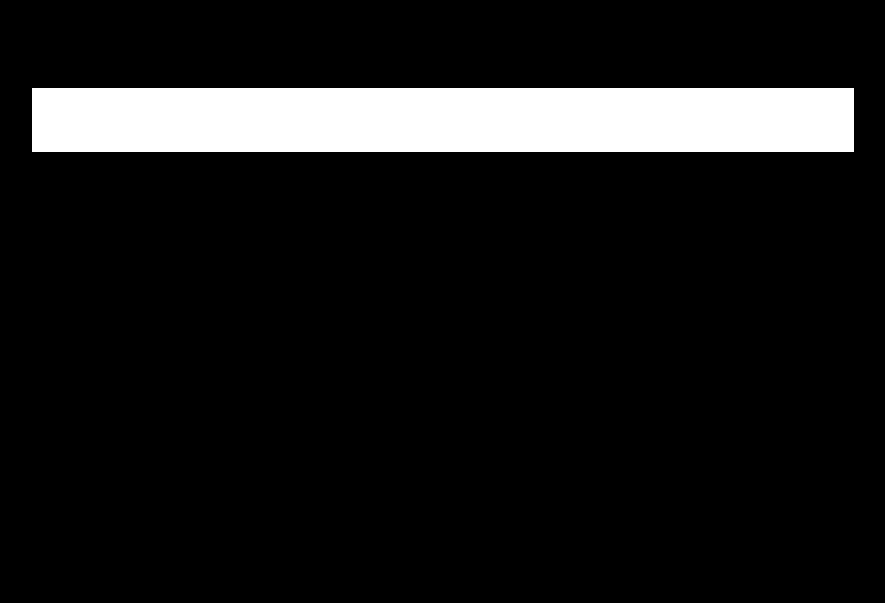
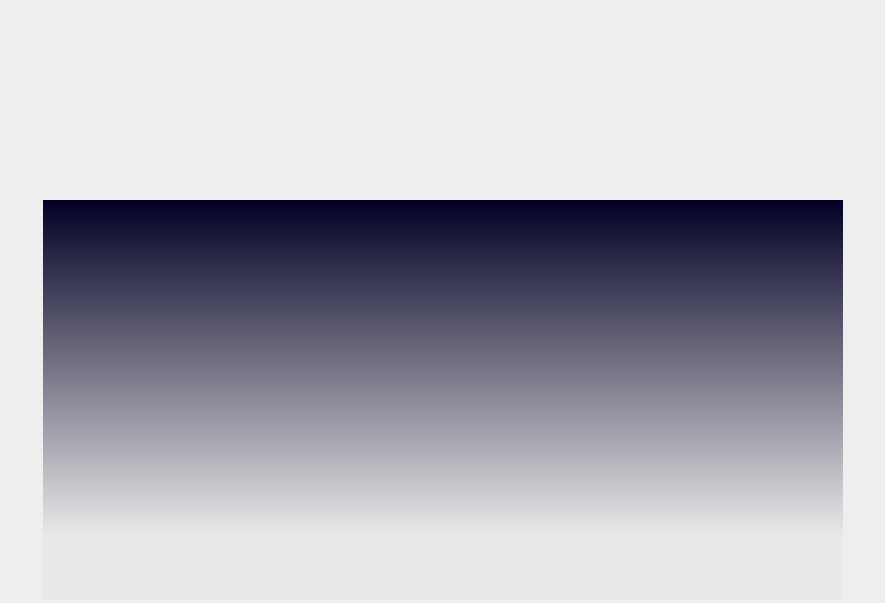
Before and after one commit to gospod1978/04.-CSS-Transitions-and-Animations-Lab, a plain HTML site: page 03. Animating-gradients/Solution/index.html in a window 1280 px wide. Shown: the whole page, without its empty margins (197-1082 px from the left). Drawn offline with Linux system fonts and the light colour scheme.

Commit message:
Update style.css

```diff
--- a/03. Animating-gradients/Solution/style.css
+++ b/03. Animating-gradients/Solution/style.css
@@ -1,30 +1,56 @@
-body {
-    background: #000;
-    display: flex;
-    justify-content: center;
-    align-items: center;
+* {
+padding: 0;
+margin: 0;
+box-sizing: border-box
 }
 
+body {
+    background: #eeeeee;
+    }
+
 .site {
-    background: #FFF;
-    display: block;
-    width: 60%;
-    padding: 2em;
-    margin: 5em;
+    position: absolute;
+    margin: auto;
+    top: 0;
+    right: 0;
+    left: 0;
+    bottom: 0;
+    width: 800px;
+    height: 400px;
 }
 
-.gradient {
-    display: block;
-    padding: 15em;
-    background: rgb(2,0,36);
+.site:before {
+    z-index: 0;
+    opacity: 1;
+    position: absolute;
+    top: 0;
+    right: 0;
+    left: 0;
+    bottom: 0;
+    content: '';
+    transition: opacity 0.5s linear;
     background: linear-gradient(180deg, rgba(2,0,36,1) 0%, rgba(233,233,233,1) 84%);
-
     }
 
-.gradient:hover {
-    background: rgb(205,147,51);
+    .site:hover:before {
+    opacity: 1;
+}
+
+
+    .site:after {
+    z-index: 0;
+    opacity: 0;
+    position: absolute;
+    top: 0;
+    right: 0;
+    left: 0;
+    bottom: 0;
+    content: '';
+    transition: opacity 0.5s linear;
     background: linear-gradient(180deg, rgba(205,147,51,1) 12%, rgba(233,192,93,1) 49%);
-    cursor: pointer;
-    transition: all 2s ease;
+}
 
-    }
+
+.site:hover:after {
+    opacity: 1;
+}
```
